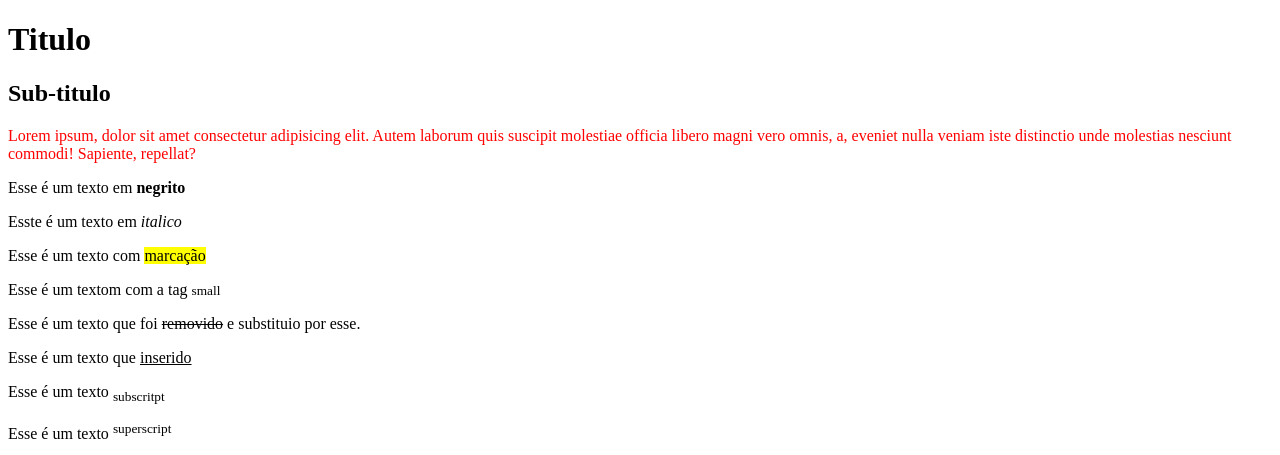
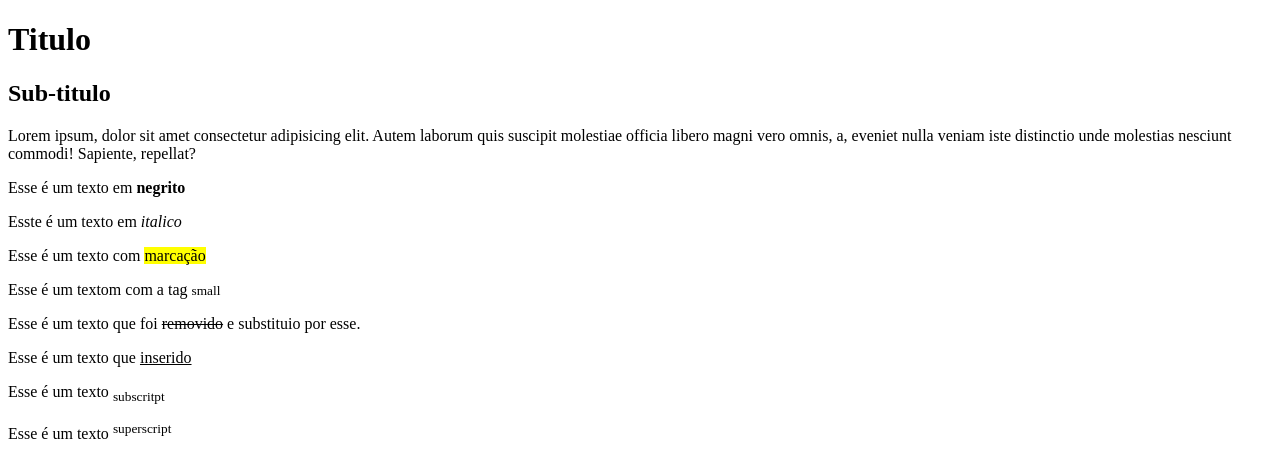
Before and after one commit to johnnysoutodev/learn_progbr_fullstack, a plain HTML site: page public/index.html in a window 1280 px wide. Shown: the top 455 px of the page. Drawn offline with Linux system fonts and the light colour scheme.

Commit message:
Update index.html

```diff
--- a/public/index.html
+++ b/public/index.html
@@ -12,7 +12,7 @@
     <!-- Este é o sub-titulo -->
     <h2>Sub-titulo</h2>
     <!-- Este é o paragrafo do texto -->
-    <p style="color: red">Lorem ipsum, dolor sit amet consectetur adipisicing elit. Autem laborum quis suscipit molestiae officia libero magni vero omnis, a, eveniet nulla veniam iste distinctio unde molestias nesciunt commodi! Sapiente, repellat?</p>
+    <p>Lorem ipsum, dolor sit amet consectetur adipisicing elit. Autem laborum quis suscipit molestiae officia libero magni vero omnis, a, eveniet nulla veniam iste distinctio unde molestias nesciunt commodi! Sapiente, repellat?</p>
 
     <p>Esse é um texto em <strong>negrito</strong></p>
 
```
